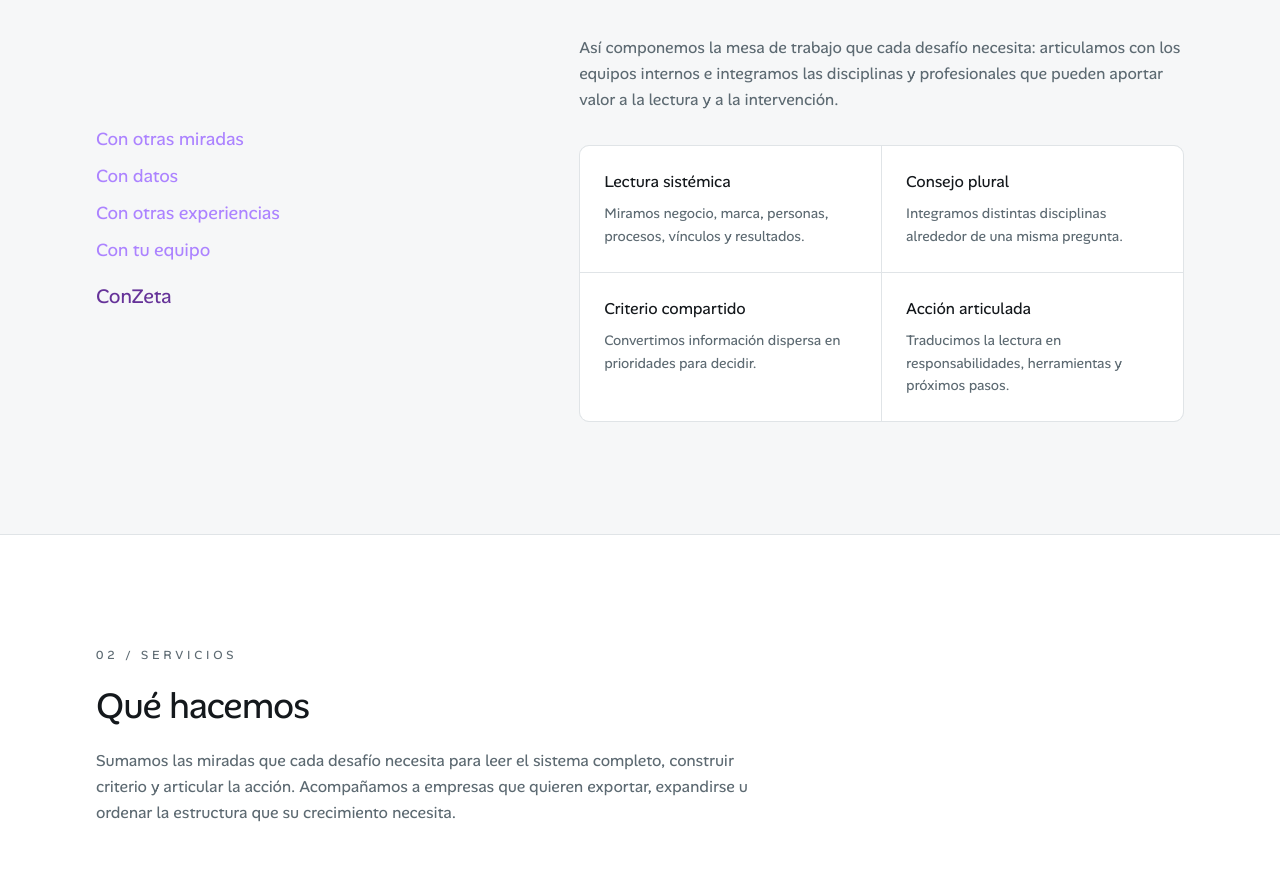
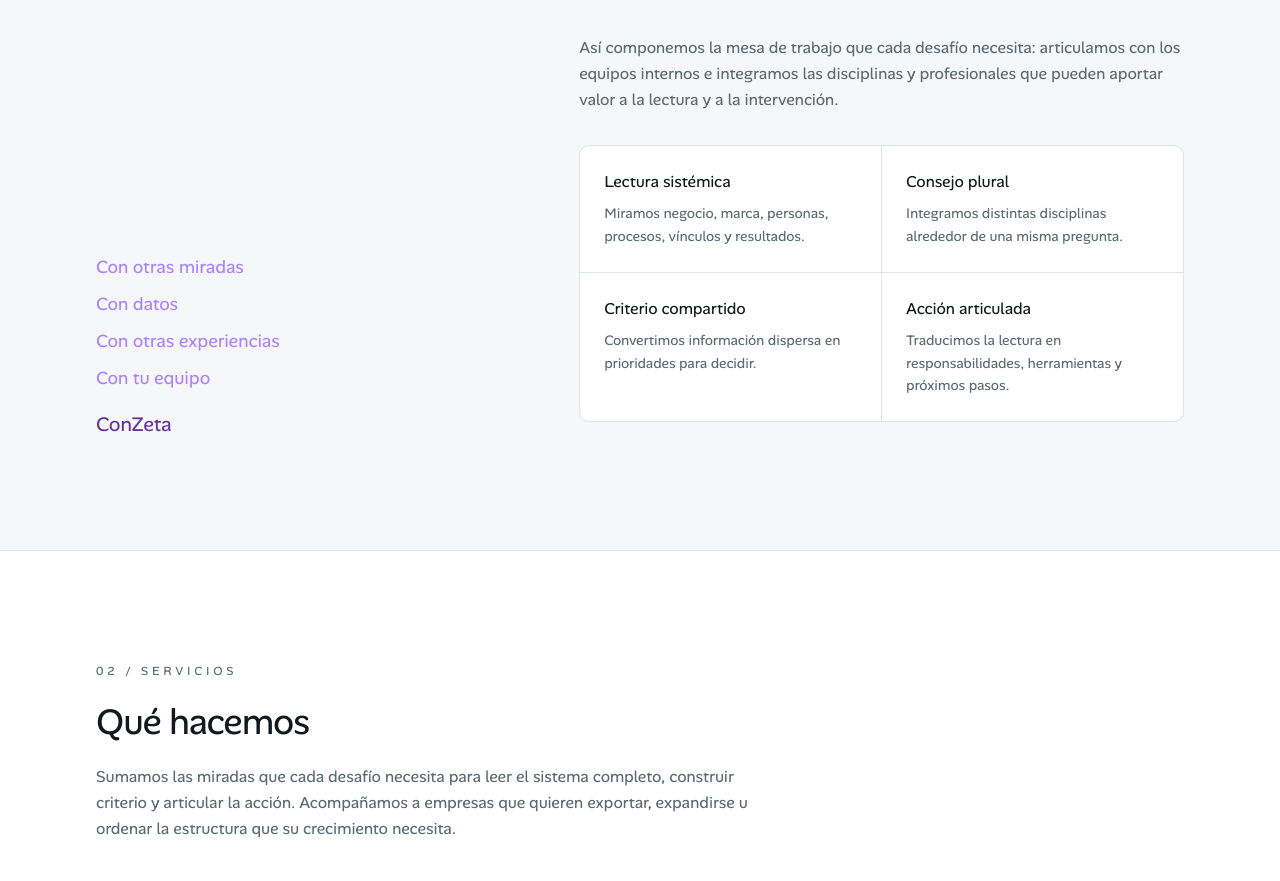
Before and after one commit to matumorel/conzeta, a Next.js app: page / in a window 1280 px wide. Shown: the part 1002-1883 px from the top of the page. Built offline with nearby package versions, Linux system fonts and the light colour scheme.

Commit message:
feat: adjust margin for about section
Increased mt-32 to mt-64 for better spacing in AboutSection component

Co-authored-by: matumorel <52887644+matumorel@users.noreply.github.com>

```diff
--- a/components/about-section.tsx
+++ b/components/about-section.tsx
@@ -8,7 +8,7 @@ export function AboutSection() {
             Nuestra perspectiva
           </h2>
 
-          <div className="mt-32">
+          <div className="mt-64">
             <ul className="flex flex-col items-start gap-2 text-left text-lg leading-relaxed">
               <li style={{ color: '#ac83ff' }}>Con otras miradas</li>
               <li style={{ color: '#ac83ff' }}>Con datos</li>
```
